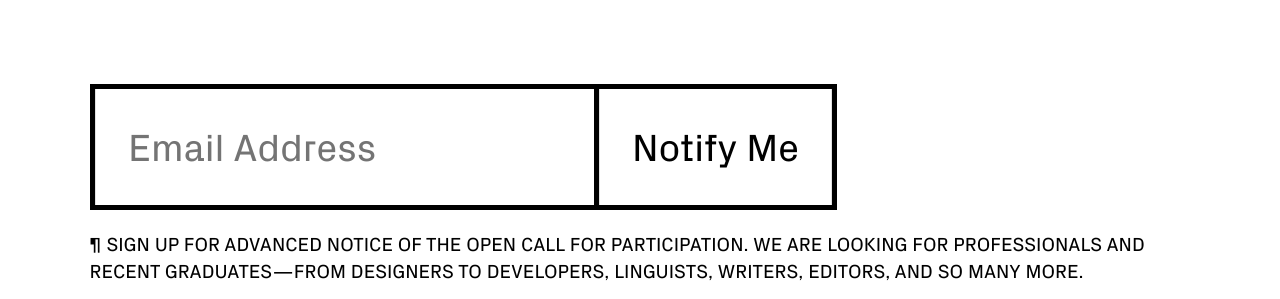
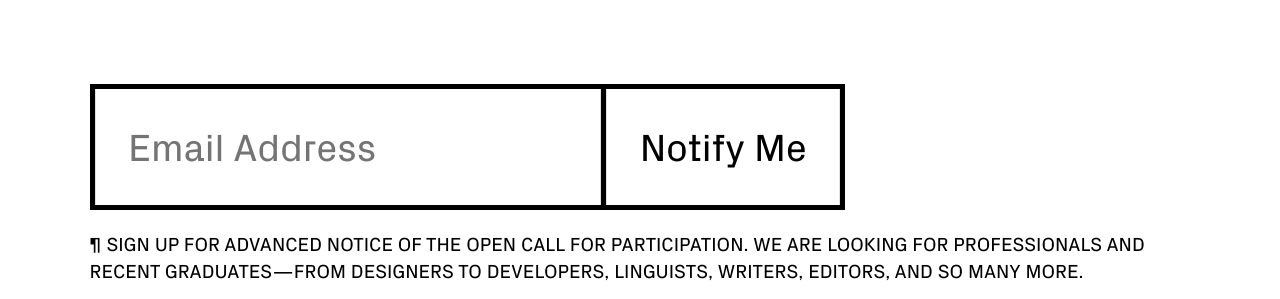
Before and after one commit to garrying/a-b-z.co, a Jekyll site: the page built from index.html, in a window 1280 px wide. Shown: the part 749-1048 px from the top of the page. Built offline with Jekyll 4.4.1, drawn with Linux system fonts in a browser that asks for light colours.

Commit message:
form clean up

```diff
--- a/_sass/_forms.scss
+++ b/_sass/_forms.scss
@@ -9,7 +9,7 @@ button, html [type="button"], [type="reset"], [type="submit"] {
   border: 0;
   background: $white;
   color: $black;
-  margin-left: -1vw;
+  margin-left: -0.4vw;
   box-shadow: inset 0 0 0 0.4vw $black;
   cursor: pointer;
   -webkit-appearance: none;
@@ -29,6 +29,8 @@ button, html [type="button"], [type="reset"], [type="submit"] {
     outline-offset: 1vw;
     outline-style: dashed;
     outline-color: $black;
+    position: relative;
+    z-index: 1;
   }
 }
 
--- a/index.html
+++ b/index.html
@@ -12,13 +12,9 @@ layout: default
   <li>More to come...</li>
 </ul>
 
-<form action="//a-b-z.us13.list-manage.com/subscribe/post?u=94e8520ad1d5f12721f1a90d2&amp;id=c9f70739bc" method="post" id="mc-embedded-subscribe-form" name="mc-embedded-subscribe-form" class="validate form-group" target="_blank" novalidate>
-  <input type="email" value="" name="EMAIL" class="required email form-item" placeholder="Email Address" id="mce-EMAIL">
+<form action="//a-b-z.us13.list-manage.com/subscribe/post?u=94e8520ad1d5f12721f1a90d2&amp;id=c9f70739bc" method="post" name="mc-embedded-subscribe-form" class="validate form-group" target="_blank">
+  <input type="email" value="" name="EMAIL" class="required email form-item" placeholder="Email Address" required>
   <input type="submit" value="Notify Me" name="subscribe" id="mc-embedded-subscribe" class="button form-item">
-  <div id="mce-responses" class="clear">
-    <div class="response" id="mce-error-response" style="display:none"></div>
-    <div class="response" id="mce-success-response" style="display:none"></div>
-  </div>
   <div style="position: absolute; left: -5000px;" aria-hidden="true"><input type="text" name="b_94e8520ad1d5f12721f1a90d2_c9f70739bc" tabindex="-1" value=""></div>
 </form>
 
```
